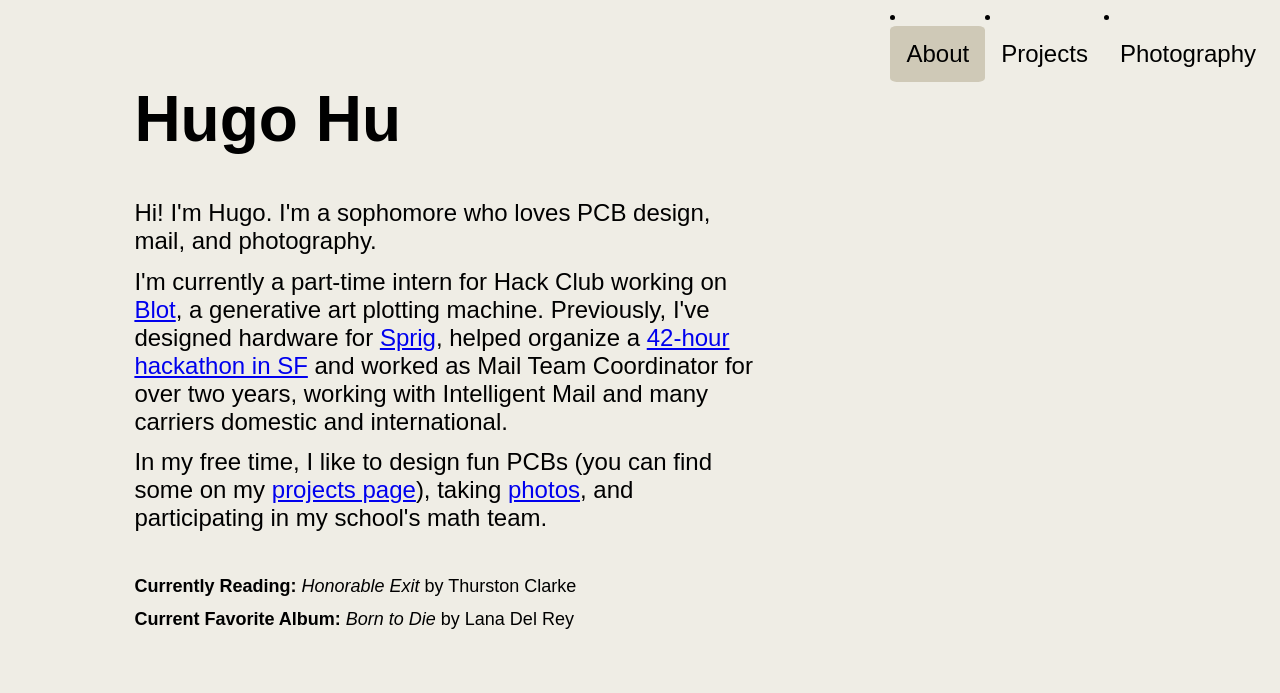
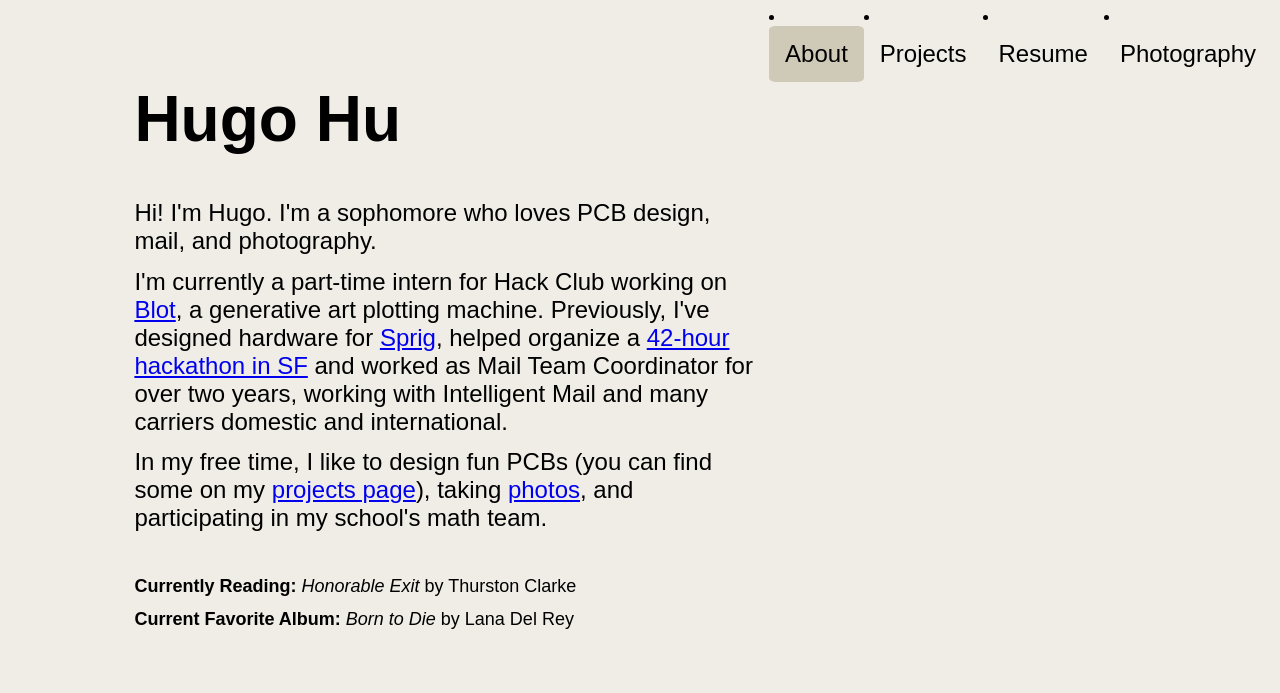
Before and after one commit to Hugoyhu/site, a plain HTML site: page index.html in a window 1280 px wide. Shown: the top 693 px of the page. Drawn offline with Linux system fonts and the light colour scheme; a web font is replaced by a local one.

Commit message:
Update index.html

```diff
--- a/index.html
+++ b/index.html
@@ -8,6 +8,7 @@
 
 <body style="background-color:#efede5;">
     <li><a href="https://corgis.cyou">Photography</a></li>
+    <li><a href="Resume.pdf">Resume</a></li>
     <li><a href="projects.html">Projects</a></li>
     <li><a class="active" href="index.js">About</a></li>
 
```
